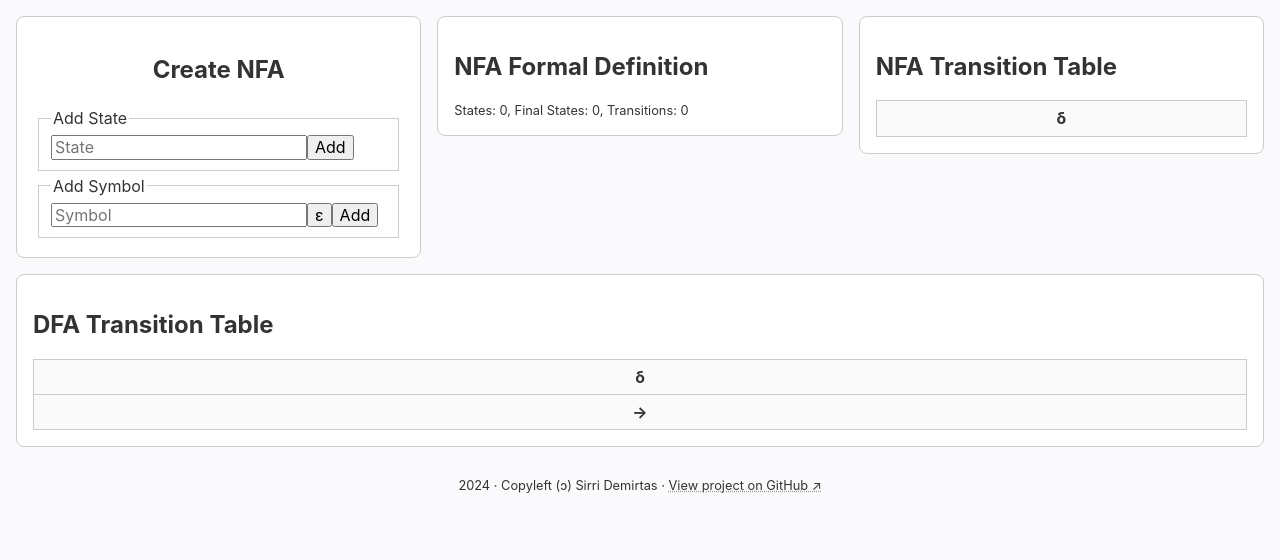
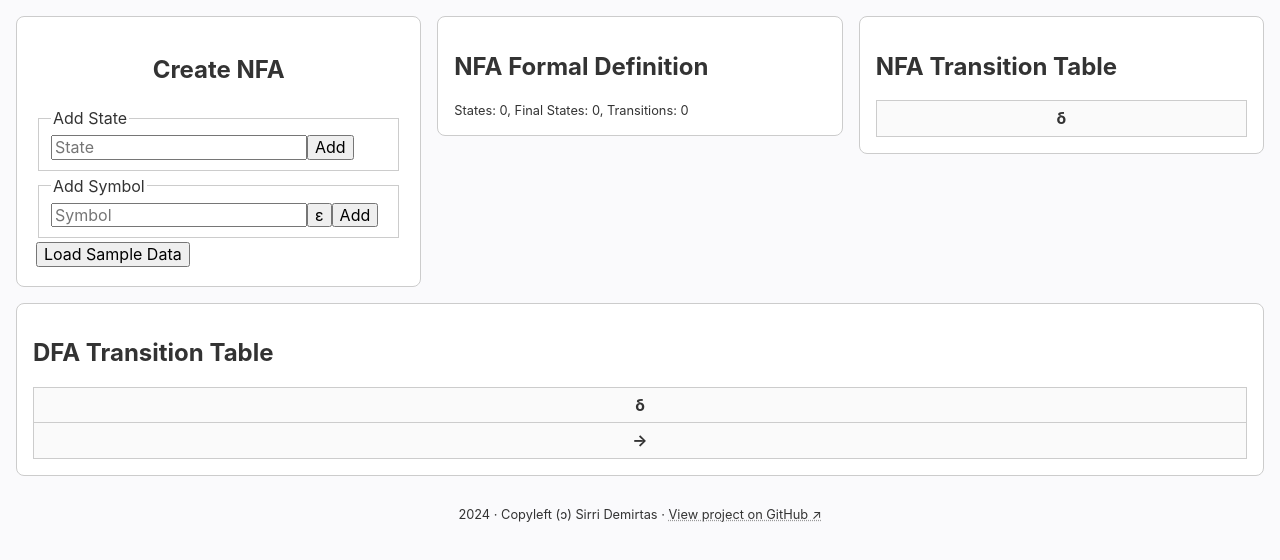
Before and after one commit to sirridemirtas/nfa-to-dfa-converter, a React (Create React App) app: page / in a window 1280 px wide. Shown: the top 560 px of the page. Built offline with nearby package versions, Linux system fonts and the light colour scheme.

Commit message:
Added functionality to initialize the application with sample data

```diff
--- a/src/App.js
+++ b/src/App.js
@@ -159,6 +159,29 @@ function App() {
         payload: symbol,
       });
     }
+  };
+
+  const loadSampleData = () => {
+    dispatch({
+      type: AppActions.LOAD_SAMPLE_DATA,
+      payload: {
+        states: ["A", "B", "C"],
+        startState: "A",
+        finalStates: ["C"],
+        transitions: [
+          ["0", "A", "A"],
+          ["1", "A", "B"],
+          ["1", "A", "C"],
+          ["0", "B", "B"],
+          ["1", "B", "A"],
+          ["1", "B", "C"],
+          ["0", "C", "A"],
+          ["0", "C", "B"],
+          ["1", "C", "C"],
+        ],
+        alphabet: ["0", "1"],
+      },
+    });
   };
 
   return (
@@ -397,6 +420,13 @@ function App() {
               </td>
             </tr>
           )}
+          <tr>
+            <td>
+              <button type="button" onClick={loadSampleData}>
+                Load Sample Data
+              </button>
+            </td>
+          </tr>
         </tbody>
       </table>
 
--- a/src/store/Actions.js
+++ b/src/store/Actions.js
@@ -28,4 +28,7 @@ export const AppActions = {
 
   // Delete symbol from alphabet (state.alphabet)
   DELETE_SYMBOL: "DELETE_SYMBOL",
+
+  // Load Sample NFA
+  LOAD_SAMPLE_DATA: "LOAD_EXAMPLE",
 };
--- a/src/store/Reducer.js
+++ b/src/store/Reducer.js
@@ -84,6 +84,16 @@ export const AppReducer = (state, action) => {
         ),
       };
 
+    case AppActions.LOAD_SAMPLE_DATA:
+      return {
+        ...state,
+        states: action.payload.states,
+        startState: action.payload.startState,
+        finalStates: action.payload.finalStates,
+        transitions: action.payload.transitions,
+        alphabet: action.payload.alphabet,
+      };
+
     default:
       return state;
   }
```
